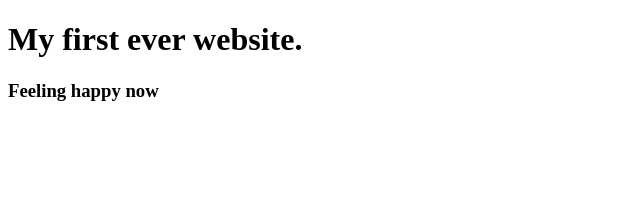
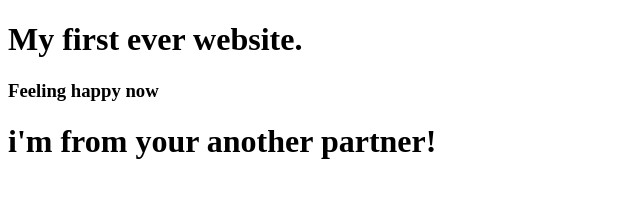
Before and after one commit to SaddamHossainRepo/my-first-website, a plain HTML site: page index.html in a window 1280 px wide. Shown: the whole page, without its empty margins (0-640 px from the left). Drawn offline with Linux system fonts and the light colour scheme.

Commit message:
Update index.html

```diff
--- a/index.html
+++ b/index.html
@@ -9,5 +9,6 @@
 <body>
     <h1>My first ever website.</h1>
     <h3>Feeling happy now</h3>
+    <h1>i'm from your another partner!</h1>
 </body>
 </html>
```
